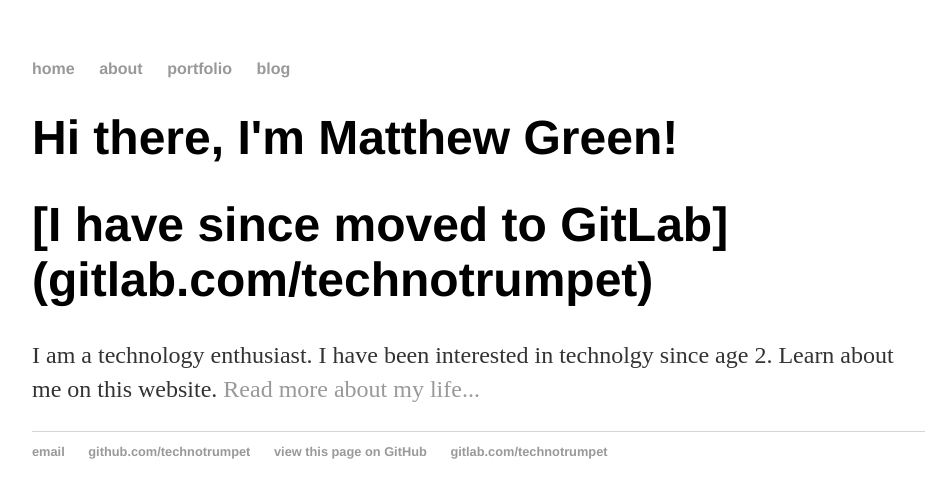
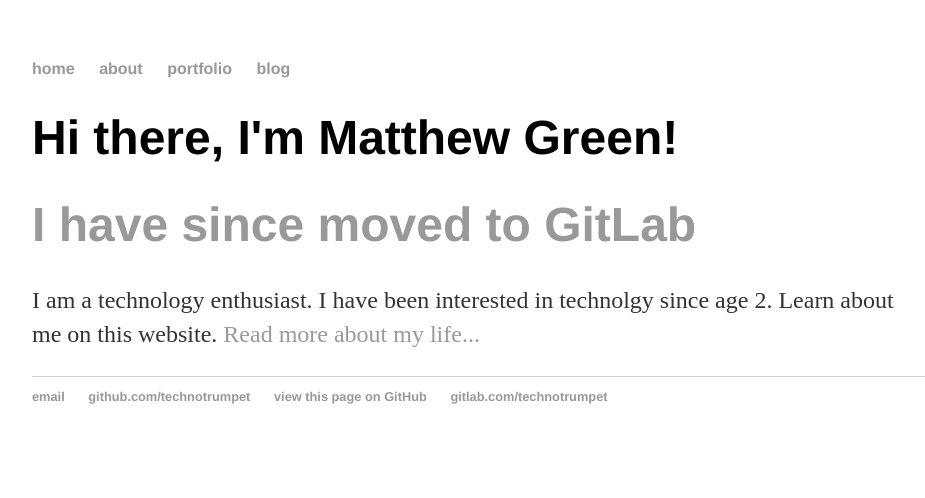
Before and after one commit to TechnoTrumpet/TechnoTrumpet.github.io, a Jekyll site: the page built from index.html, in a window 1280 px wide. Shown: the top 498 px of the page, without its empty margins (160-1085 px from the left). Built offline with Jekyll 4.4.1, drawn with Linux system fonts in a browser that asks for light colours; some of the changed lines change nothing that is shown.

Commit message:
Update index.html

```diff
--- a/index.html
+++ b/index.html
@@ -4,6 +4,6 @@
 ---
 <div class="blurb">
 	<h1>Hi there, I'm Matthew Green!</h1>
-	<h1>[I have since moved to GitLab](gitlab.com/technotrumpet)</h1>
+	<h1><a href="gitlab.com/TechnoTrumpet">I have since moved to GitLab</a></h1>
 	<p>I am a technology enthusiast. I have been interested in technolgy since age 2. Learn about me on this website. <a href="/about">Read more about my life...</a></p>
 </div><!-- /.blurb -->
```
